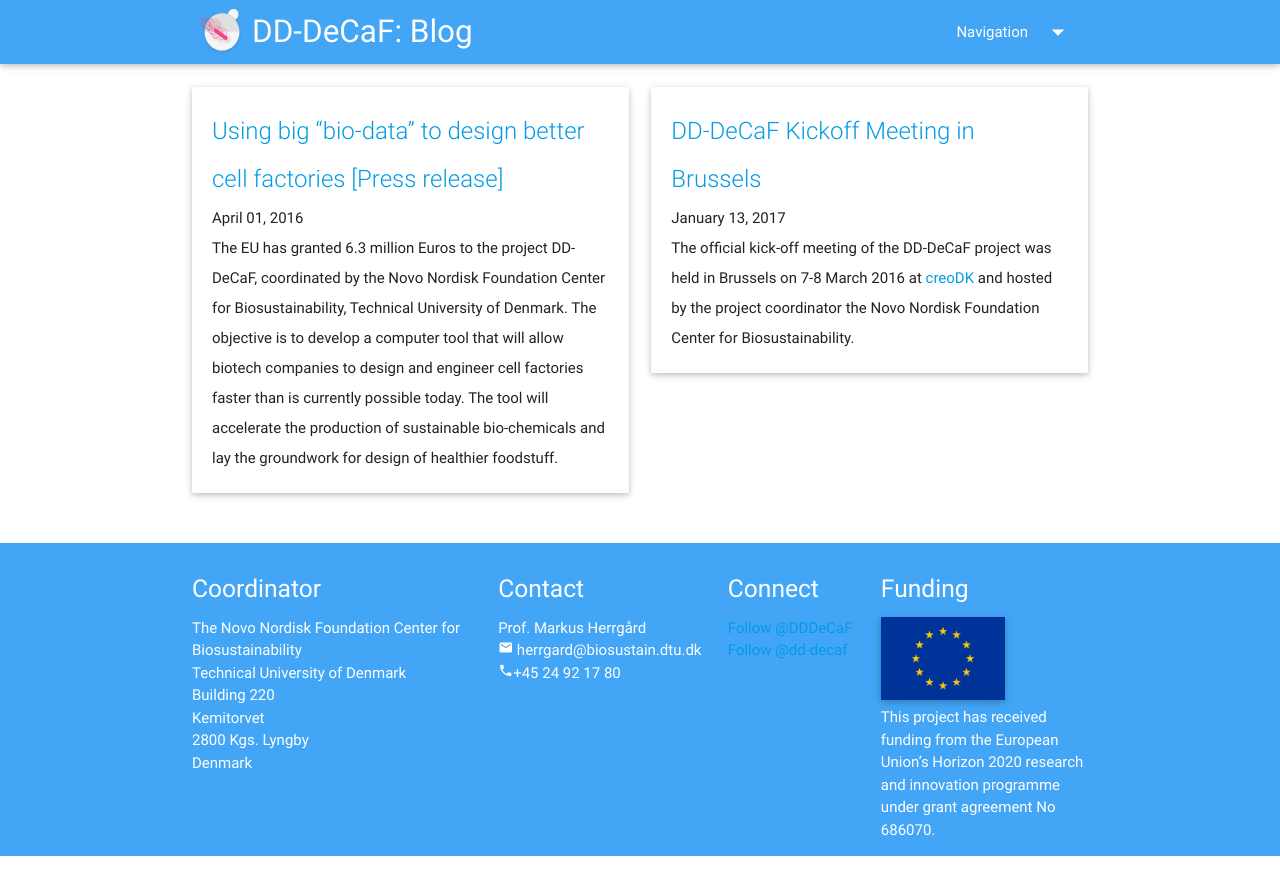
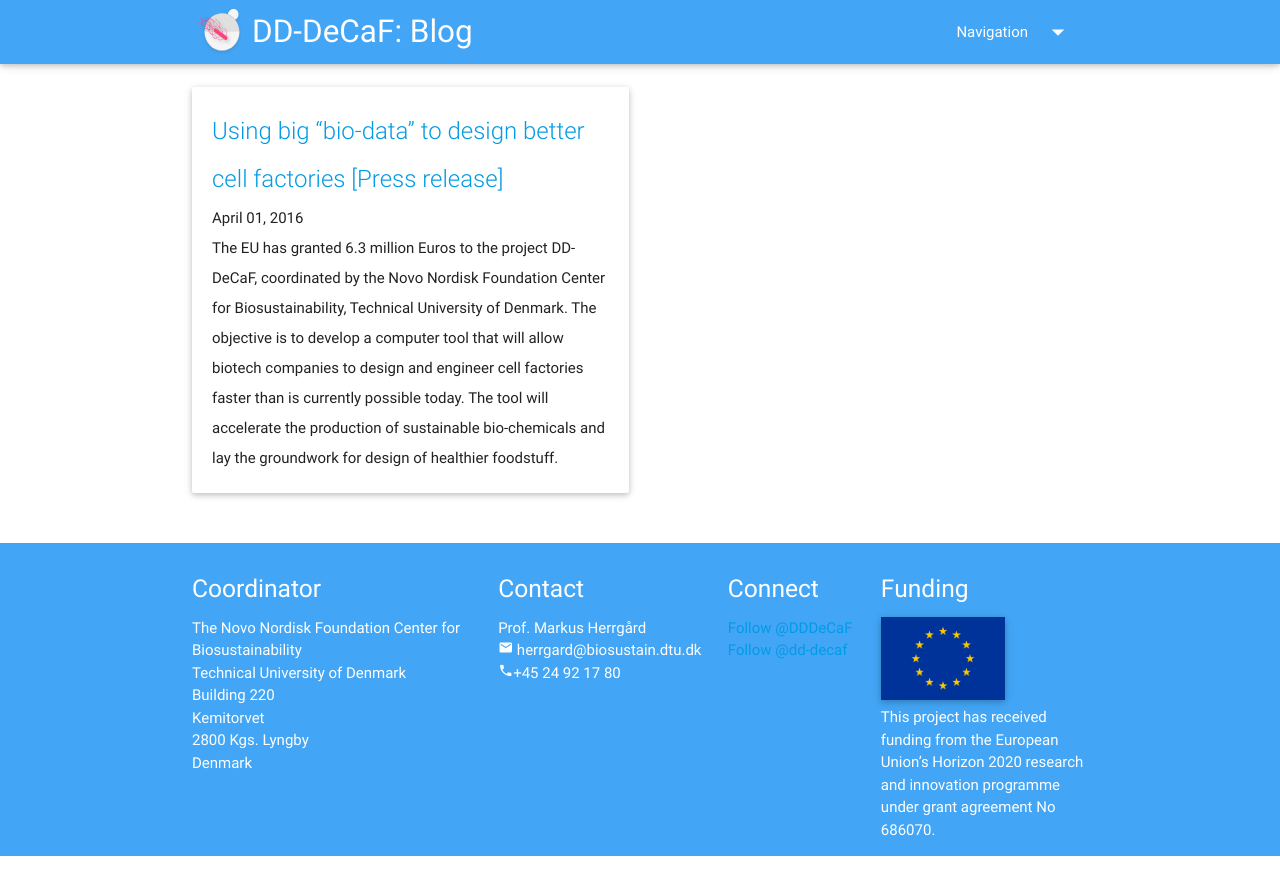
Before and after one commit to DD-DeCaF/blog, a Jekyll site: the page built from index.html, in a window 1280 px wide. Shown: the top 895 px of the page. Built offline with Jekyll 4.4.1, drawn with Linux system fonts in a browser that asks for light colours; nearby versions of some CDN libraries; library files that are not in the unit come from our copies; comment, search, counter and statistics services are not loaded.

Commit message:
Update 2017-01-13-First-screencast.md

```diff
--- a/_posts/2017-01-13-First-screencast.md
+++ b/_posts/2017-01-13-First-screencast.md
@@ -1,15 +1,7 @@
 ---
 layout: post
-title: DD-DeCaF Kickoff Meeting in Brussels
-icon: mdi-bell
+title: First screencast
+published: false
 ---
 
-The official kick-off meeting of the DD-DeCaF project was held in Brussels on 7-8 March 2016 at [creoDK](https://www.regionh.dk/creodk/Sider/default.aspx) and hosted by the project coordinator the Novo Nordisk Foundation Center for Biosustainability.
-
-Representatives from all the different partners were present to officially start up the project and discuss the project’s management and implementation plan, work packages and tasks. It was also discussed outreach, communication and exploitation issues and technological details that will be addressed under the scope of DD-DeCaF.
-
-Mr Ioannis Vouldis, project officer of the European Commission (EC), was also present at this meeting where he presented an introduction to [Horizon2020](https://ec.europa.eu/programmes/horizon2020/) and its best practices.
-
-The next consortium meeting will be held at Heildelberg (Germany) on 26-27 September 2016 and hosted by [EMBL](http://www.embl.de/).
-
-<img class="responsive-img" src="/images/photo_kick-off_meeting.jpg" alt="" style="max-width: 70%">
+... in progress
```
